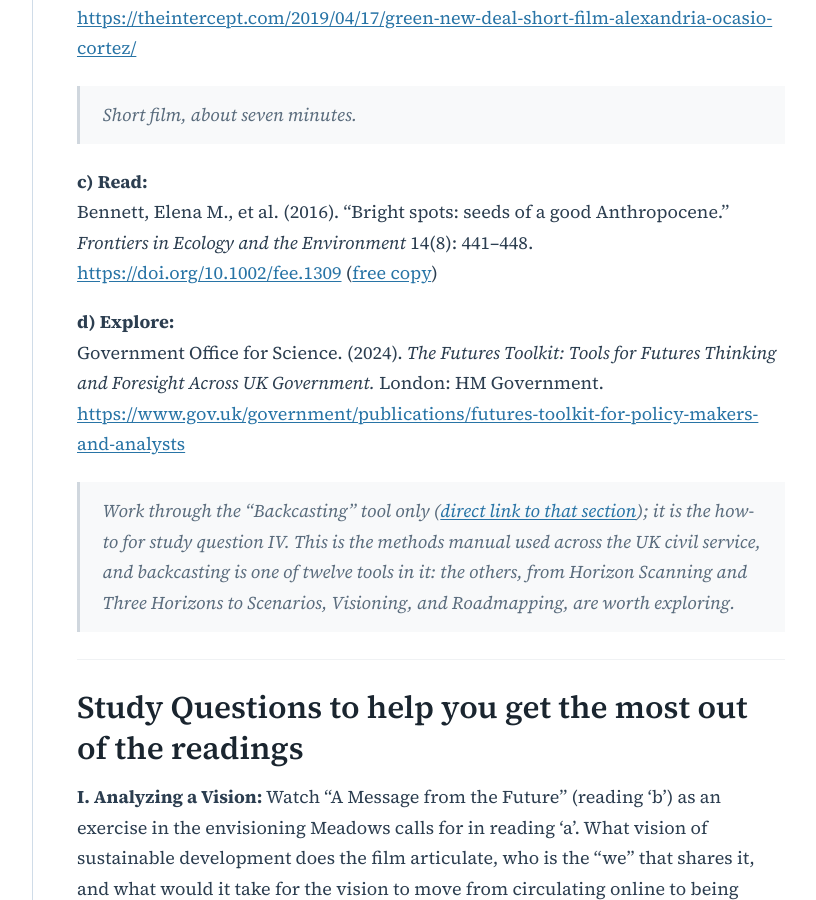
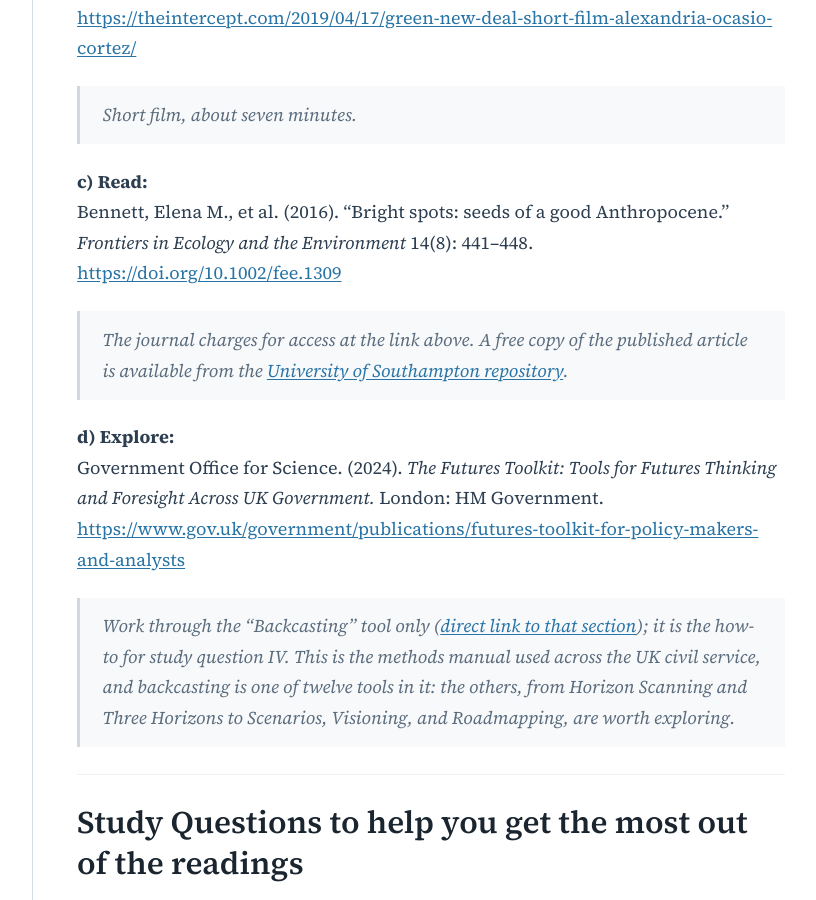
Before and after one commit to agharley/sustsci, a Jekyll site: the page built from course/part-4-taking-action/unit-4-1-envision.md, in a window 1280 px wide and 900 px high, scrolled down 2364 px. Shown: the whole window, without its empty margins (329-1145 px from the left). Built offline with Jekyll 4.4.1, drawn with Linux system fonts in a browser that asks for light colours.

Commit message:
Update unit-4-1-envision.md

```diff
--- a/course/part-4-taking-action/unit-4-1-envision.md
+++ b/course/part-4-taking-action/unit-4-1-envision.md
@@ -30,7 +30,8 @@ Klein, Naomi, & Molly Crabapple. (2019). “A Message from the Future with Alexa
 > Short film, about seven minutes.
 
 **c) Read:**
-Bennett, Elena M., et al. (2016). “Bright spots: seeds of a good Anthropocene.” *Frontiers in Ecology and the Environment* 14(8): 441–448. [https://doi.org/10.1002/fee.1309](https://doi.org/10.1002/fee.1309) ([free copy](https://eprints.soton.ac.uk/401154/1/fee1309.pdf))
+Bennett, Elena M., et al. (2016). “Bright spots: seeds of a good Anthropocene.” *Frontiers in Ecology and the Environment* 14(8): 441–448. [https://doi.org/10.1002/fee.1309](https://doi.org/10.1002/fee.1309)
+> The journal charges for access at the link above. A free copy of the published article is available from the [University of Southampton repository](https://eprints.soton.ac.uk/401154/1/fee1309.pdf).
 
 **d) Explore:**
 Government Office for Science. (2024). *The Futures Toolkit: Tools for Futures Thinking and Foresight Across UK Government.* London: HM Government. [https://www.gov.uk/government/publications/futures-toolkit-for-policy-makers-and-analysts](https://www.gov.uk/government/publications/futures-toolkit-for-policy-makers-and-analysts)
```
